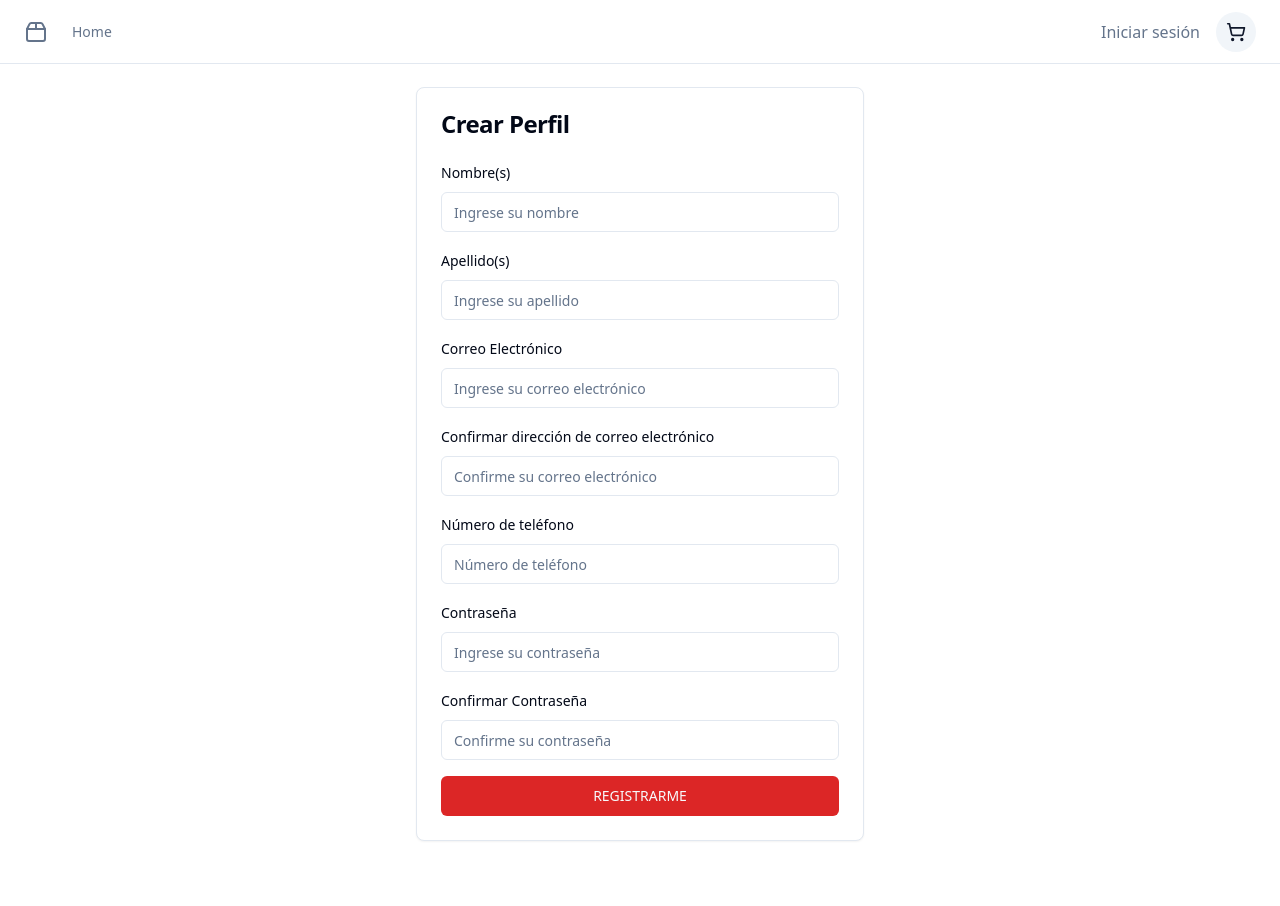
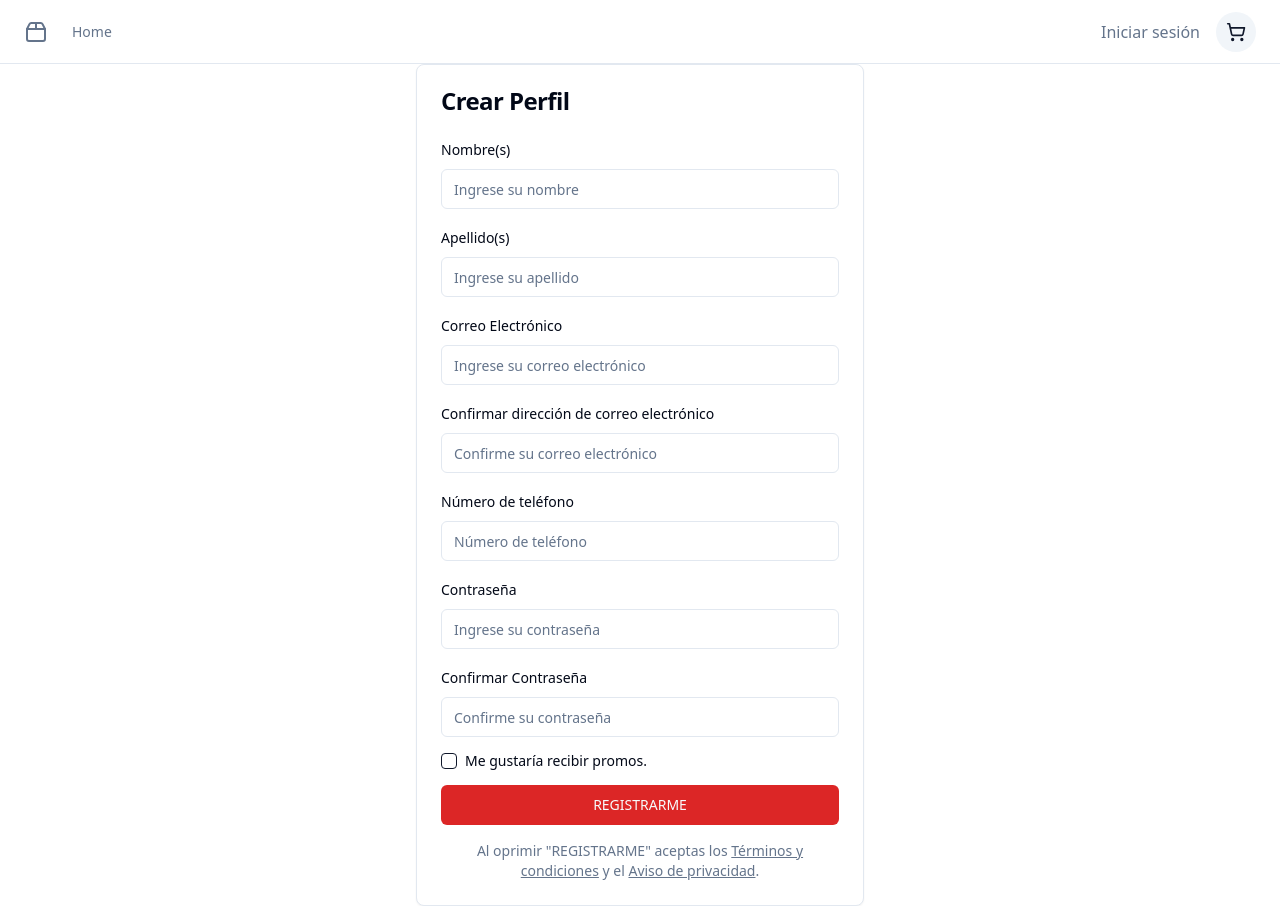
Before and after one commit to GPT-Engineer-App/lunch-shop-mobile, a React (Vite) app: page /register in a window 1280 px wide. Before the commit the page ends 864 px from the top, so only its background shows below. Built offline with nearby package versions, Linux system fonts and the light colour scheme.

Commit message:
Added checkbox for receiving promotions and privacy notice to the register screen.

```diff
--- a/src/pages/Register.jsx
+++ b/src/pages/Register.jsx
@@ -5,6 +5,8 @@ import { Button } from "@/components/ui/button";
 import { Input } from "@/components/ui/input";
 import { Form, FormControl, FormField, FormItem, FormLabel, FormMessage } from "@/components/ui/form";
 import { Card, CardContent, CardHeader, CardTitle } from "@/components/ui/card";
+import { Checkbox } from "@/components/ui/checkbox";
+import { Link } from "react-router-dom";
 
 const registerSchema = z.object({
   firstName: z.string().min(1, "First name is required"),
@@ -14,6 +16,7 @@ const registerSchema = z.object({
   phoneNumber: z.string().min(1, "Phone number is required"),
   password: z.string().min(8, "Password must be at least 8 characters"),
   confirmPassword: z.string().min(8, "Confirm password must be at least 8 characters"),
+  receivePromos: z.boolean().optional(),
 });
 
 const Register = () => {
@@ -125,7 +128,27 @@ const Register = () => {
                   </FormItem>
                 )}
               />
+              <FormField
+                control={form.control}
+                name="receivePromos"
+                render={({ field }) => (
+                  <FormItem>
+                    <FormControl>
+                      <div className="flex items-center space-x-2">
+                        <Checkbox id="receivePromos" {...field} />
+                        <FormLabel htmlFor="receivePromos">Me gustaría recibir promos.</FormLabel>
+                      </div>
+                    </FormControl>
+                    <FormMessage />
+                  </FormItem>
+                )}
+              />
               <Button type="submit" className="w-full bg-red-600">REGISTRARME</Button>
+              <div className="text-center mt-4">
+                <p className="text-sm text-muted-foreground">
+                  Al oprimir "REGISTRARME" aceptas los <Link to="/terms" className="underline">Términos y condiciones</Link> y el <Link to="/privacy" className="underline">Aviso de privacidad</Link>.
+                </p>
+              </div>
             </form>
           </Form>
         </CardContent>
```
